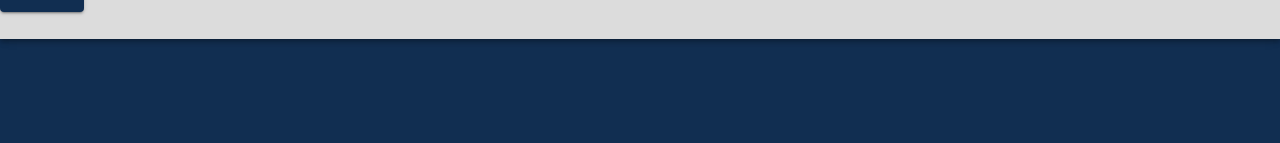
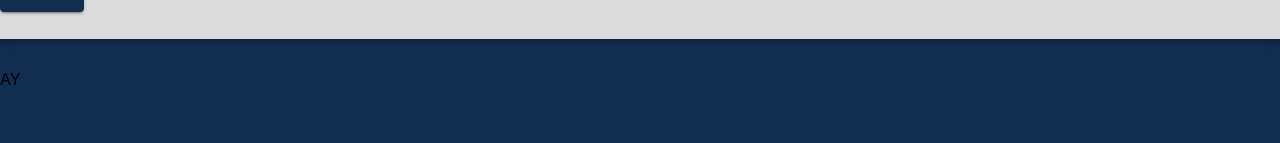
Before and after one commit to SamWilliamsW/FCONN-Spring-2022-Front-End, a React (Create React App) app: page /surveyContainer in a window 1280 px wide. Shown: the part 157-300 px from the top of the page. Built offline with nearby package versions, Linux system fonts and the light colour scheme.

Commit message:
SurveyContainer Start

```diff
--- a/src/App.js
+++ b/src/App.js
@@ -12,6 +12,7 @@ const PostDetails = lazy(() => import('./components/PostDetails/PostDetails'));
 const Home = lazy(() => import('./components/Home/home'));
 const CreatorOrTag = lazy(() => import("./components/CreatorOrTag/CreatorOrTag"));
 const MapContainer = lazy(() => import("./components/MapContainer/mapContainer"));
+const SurveyContainer = lazy(() => import("./components/SurveyContainer/surveyContainer"));
 
 
 const App = () => {
@@ -30,6 +31,7 @@ const App = () => {
               <Route path="/posts/search" exact component={Home} />
               <Route path="/posts/:id" exact component={PostDetails} />
               <Route path="/mapContainer" exact component={MapContainer} />
+              <Route path="/surveyContainer" exact component={SurveyContainer} />
               <Route path={['/creator/:name', '/tags/:name']} component={CreatorOrTag} />
               <Route path="/auth" exact component={() => (user?.result == null || user?.result == undefined ? <Auth /> : <Redirect to="/posts" />)} />
             </Switch>
--- a/src/components/Navbar/navbar.js
+++ b/src/components/Navbar/navbar.js
@@ -61,7 +61,7 @@ export default function Navbar() {
             <Button className={styles.userName}>restaurants</Button></Link>
             <Avatar className={styles.blue} alt={user?.result.name} src={user?.result.imageUrl}></Avatar>
             <Button className={styles.userName} variant="contained" onClick={profile}>{user?.result.name}</Button>
-            <Link to="/Account" className={styles.brandContainer} style={{ textDecoration: 'none' }}>
+            <Link to="/surveyContainer" className={styles.brandContainer} style={{ textDecoration: 'none' }}>
             <Button className={styles.userName}>Account</Button></Link>
             <Button variant="contained" className={styles.logout} color="secondary" onClick={logout} href="/auth">Logout</Button>
           </div>
--- /dev/null
+++ b/src/components/SurveyContainer/surveyContainer.jsx
@@ -0,0 +1,24 @@
+import React, { } from 'react';
+import {  GoogleMap, LoadScript } from '@react-google-maps/api';
+
+
+const MapContainer = () => {
+
+
+
+    return (
+        <html>
+    <head>
+        Yo
+    </head>
+    <body>
+       AY
+    </body>
+</html>
+
+    );
+}
+
+
+
+export default MapContainer;
```
